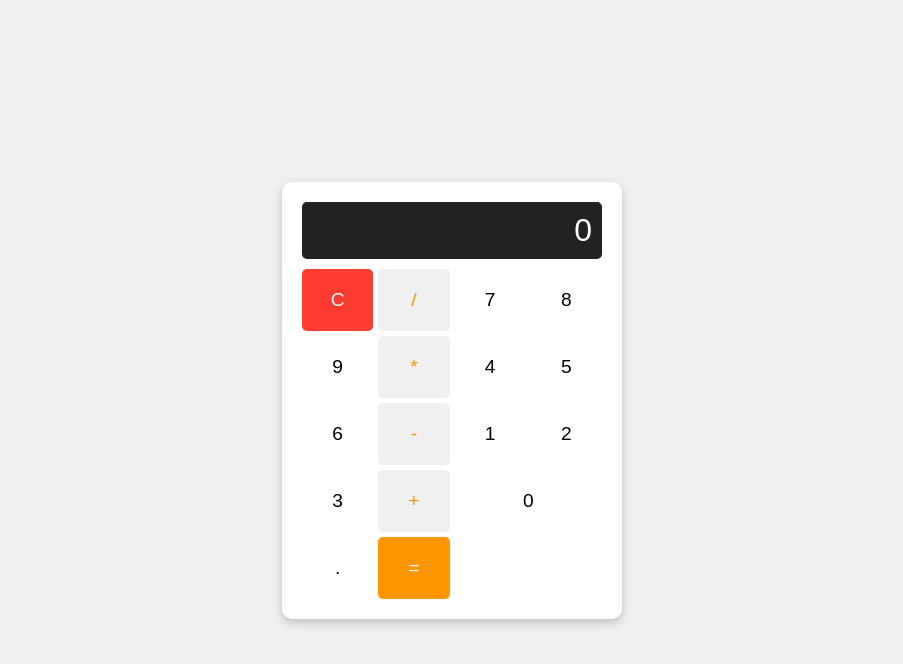
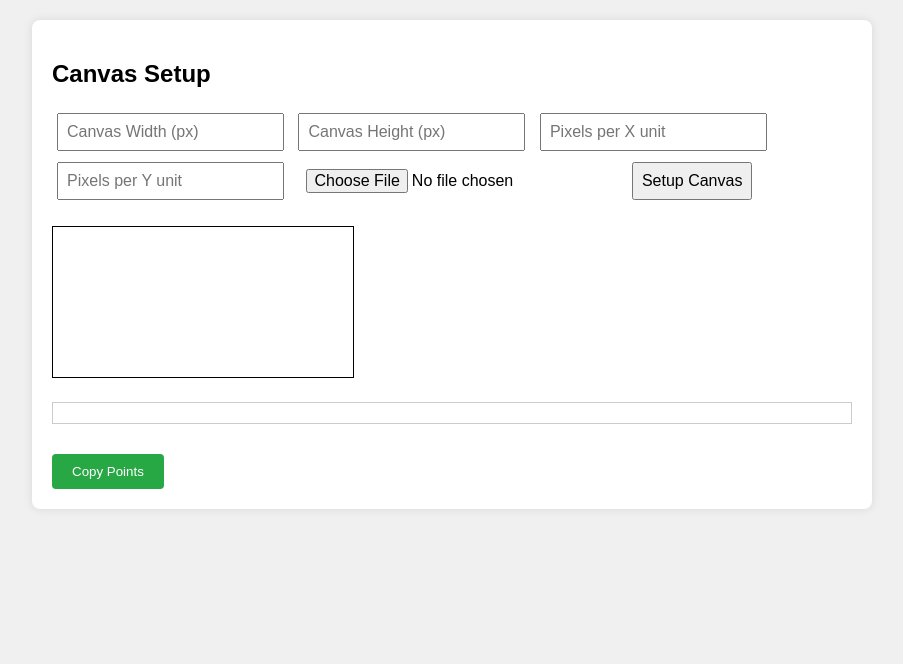
Before and after one commit to salauddinmajumder/app, a plain HTML site: page index.html in a window 1280 px wide. Shown: the whole page, without its empty margins (188-1091 px from the left). Drawn offline with Linux system fonts and the light colour scheme.

Commit message:
Update index.html

```diff
--- a/index.html
+++ b/index.html
@@ -3,32 +3,168 @@
 <head>
     <meta charset="UTF-8">
     <meta name="viewport" content="width=device-width, initial-scale=1.0">
-    <title>Simple Calculator</title>
-    <link rel="stylesheet" href="styles.css">
+    <title>2D Point Generator</title>
+    <style>
+        body {
+            font-family: Arial, sans-serif;
+            display: flex;
+            flex-direction: column;
+            align-items: center;
+            background-color: #f0f0f0;
+            margin: 0;
+            padding: 20px;
+        }
+        .container {
+            background: white;
+            padding: 20px;
+            border-radius: 8px;
+            box-shadow: 0 0 10px rgba(0,0,0,0.1);
+            max-width: 800px;
+            width: 100%;
+        }
+        canvas {
+            border: 1px solid #000;
+            cursor: crosshair;
+            max-width: 100%;
+        }
+        .input-section, .points-section {
+            margin: 20px 0;
+        }
+        .input-section input, .input-section button {
+            margin: 5px;
+            padding: 8px;
+            font-size: 16px;
+        }
+        .points-section {
+            max-height: 200px;
+            overflow-y: auto;
+            border: 1px solid #ccc;
+            padding: 10px;
+        }
+        .copy-button {
+            margin-top: 10px;
+            padding: 10px 20px;
+            background-color: #28a745;
+            color: white;
+            border: none;
+            border-radius: 4px;
+            cursor: pointer;
+        }
+        .copy-button:hover {
+            background-color: #218838;
+        }
+        .error {
+            color: red;
+            margin-top: 10px;
+        }
+    </style>
 </head>
 <body>
-    <div class="calculator">
-        <div class="display" id="display">0</div>
-        <div class="buttons">
-            <button class="btn clear" onclick="clearDisplay()">C</button>
-            <button class="btn operator" onclick="appendToDisplay('/')">/</button>
-            <button class="btn number" onclick="appendToDisplay('7')">7</button>
-            <button class="btn number" onclick="appendToDisplay('8')">8</button>
-            <button class="btn number" onclick="appendToDisplay('9')">9</button>
-            <button class="btn operator" onclick="appendToDisplay('*')">*</button>
-            <button class="btn number" onclick="appendToDisplay('4')">4</button>
-            <button class="btn number" onclick="appendToDisplay('5')">5</button>
-            <button class="btn number" onclick="appendToDisplay('6')">6</button>
-            <button class="btn operator" onclick="appendToDisplay('-')">-</button>
-            <button class="btn number" onclick="appendToDisplay('1')">1</button>
-            <button class="btn number" onclick="appendToDisplay('2')">2</button>
-            <button class="btn number" onclick="appendToDisplay('3')">3</button>
-            <button class="btn operator" onclick="appendToDisplay('+')">+</button>
-            <button class="btn number zero" onclick="appendToDisplay('0')">0</button>
-            <button class="btn number" onclick="appendToDisplay('.')">.</button>
-            <button class="btn equals" onclick="calculate()">=</button>
+    <div class="container">
+        <div class="input-section">
+            <h2>Canvas Setup</h2>
+            <input type="number" id="canvasWidth" placeholder="Canvas Width (px)" min="100">
+            <input type="number" id="canvasHeight" placeholder="Canvas Height (px)" min="100">
+            <input type="number" id="xUnit" placeholder="Pixels per X unit" min="1">
+            <input type="number" id="yUnit" placeholder="Pixels per Y unit" min="1">
+            <input type="file" id="imageInput" accept="image/*">
+            <button onclick="setupCanvas()">Setup Canvas</button>
         </div>
+        <canvas id="canvas"></canvas>
+        <div class="error" id="error"></div>
+        <div class="points-section" id="pointsList"></div>
+        <button class="copy-button" onclick="copyPoints()" disabled>Copy Points</button>
     </div>
-    <script src="script.js"></script>
+
+    <script>
+        const canvas = document.getElementById('canvas');
+        const ctx = canvas.getContext('2d');
+        const imageInput = document.getElementById('imageInput');
+        const pointsList = document.getElementById('pointsList');
+        const errorDiv = document.getElementById('error');
+        const copyButton = document.querySelector('.copy-button');
+
+        let points = [];
+        let img = null;
+        let xUnit = 1;
+        let yUnit = 1;
+
+        function setupCanvas() {
+            errorDiv.textContent = '';
+            const width = parseInt(document.getElementById('canvasWidth').value);
+            const height = parseInt(document.getElementById('canvasHeight').value);
+            xUnit = parseInt(document.getElementById('xUnit').value);
+            yUnit = parseInt(document.getElementById('yUnit').value);
+
+            if (!width || !height || !xUnit || !yUnit || width < 100 || height < 100 || xUnit < 1 || yUnit < 1) {
+                errorDiv.textContent = 'Please provide valid canvas dimensions (min 100px) and unit values (min 1).';
+                return;
+            }
+
+            canvas.width = width;
+            canvas.height = height;
+            points = [];
+            updatePointsList();
+            copyButton.disabled = true;
+
+            if (imageInput.files.length > 0) {
+                img = new Image();
+                img.onload = () => {
+                    ctx.drawImage(img, 0, 0, canvas.width, canvas.height);
+                };
+                img.src = URL.createObjectURL(imageInput.files[0]);
+            } else {
+                ctx.fillStyle = 'white';
+                ctx.fillRect(0, 0, canvas.width, canvas.height);
+            }
+        }
+
+        canvas.addEventListener('click', (e) => {
+            if (!canvas.width || !canvas.height) return;
+
+            const rect = canvas.getBoundingClientRect();
+            const x = e.clientX - rect.left;
+            const y = e.clientY - rect.top;
+
+            // Convert pixel coordinates to unit coordinates
+            const unitX = x / xUnit;
+            const unitY = (canvas.height - y) / yUnit; // Invert Y for OpenGL convention
+
+            points.push({ x: unitX.toFixed(3), y: unitY.toFixed(3) });
+            updatePointsList();
+
+            // Draw point
+            ctx.fillStyle = 'red';
+            ctx.beginPath();
+            ctx.arc(x, y, 3, 0, 2 * Math.PI);
+            ctx.fill();
+        });
+
+        function updatePointsList() {
+            pointsList.innerHTML = '<h3>Points (x, y):</h3>';
+            if (points.length === 0) {
+                pointsList.innerHTML += '<p>No points selected.</p>';
+                return;
+            }
+
+            const ul = document.createElement('ul');
+            points.forEach((point, index) => {
+                const li = document.createElement('li');
+                li.textContent = `${index + 1}: (${point.x}, ${point.y})`;
+                ul.appendChild(li);
+            });
+            pointsList.appendChild(ul);
+            copyButton.disabled = false;
+        }
+
+        function copyPoints() {
+            const glFormat = points.map(p => `glVertex2f(${p.x}f, ${p.y}f);`).join('\n');
+            navigator.clipboard.writeText(glFormat).then(() => {
+                alert('Points copied to clipboard in OpenGL format!');
+            }).catch(err => {
+                errorDiv.textContent = 'Failed to copy points: ' + err;
+            });
+        }
+    </script>
 </body>
 </html>
```
